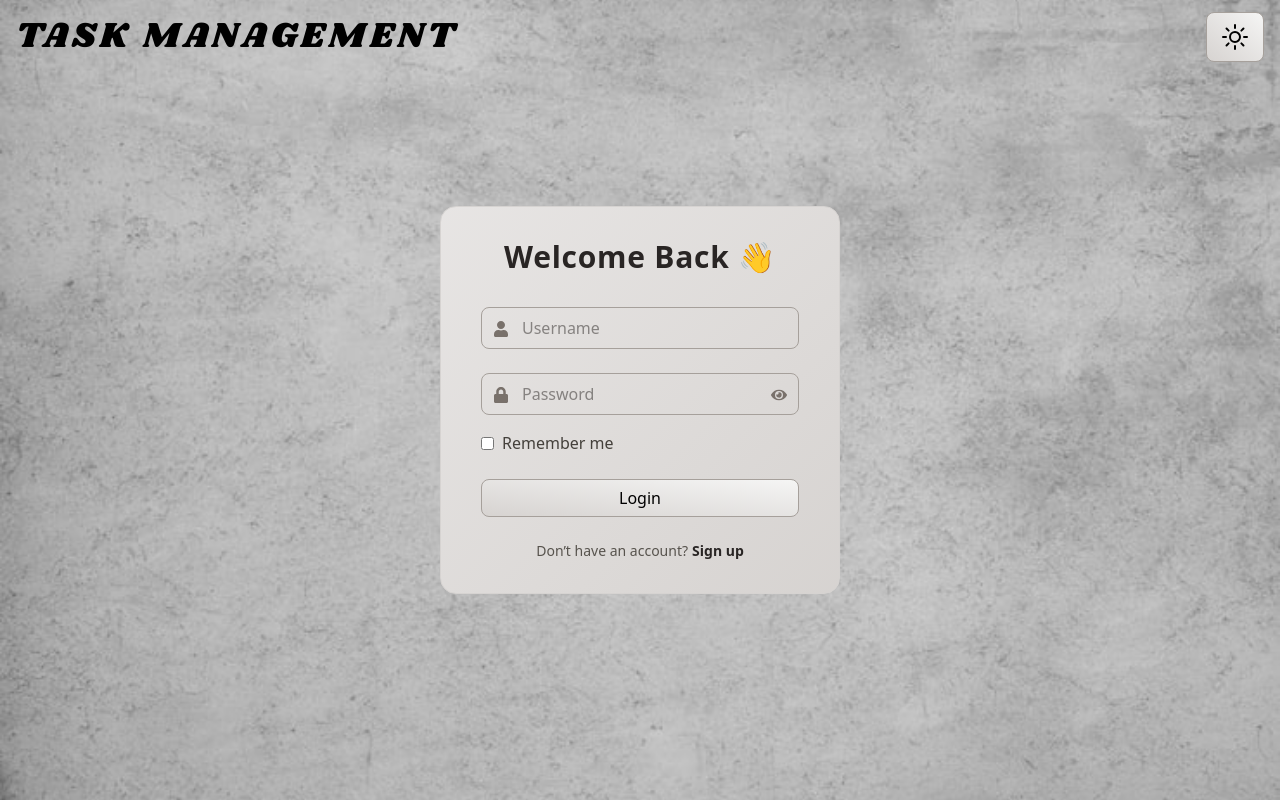
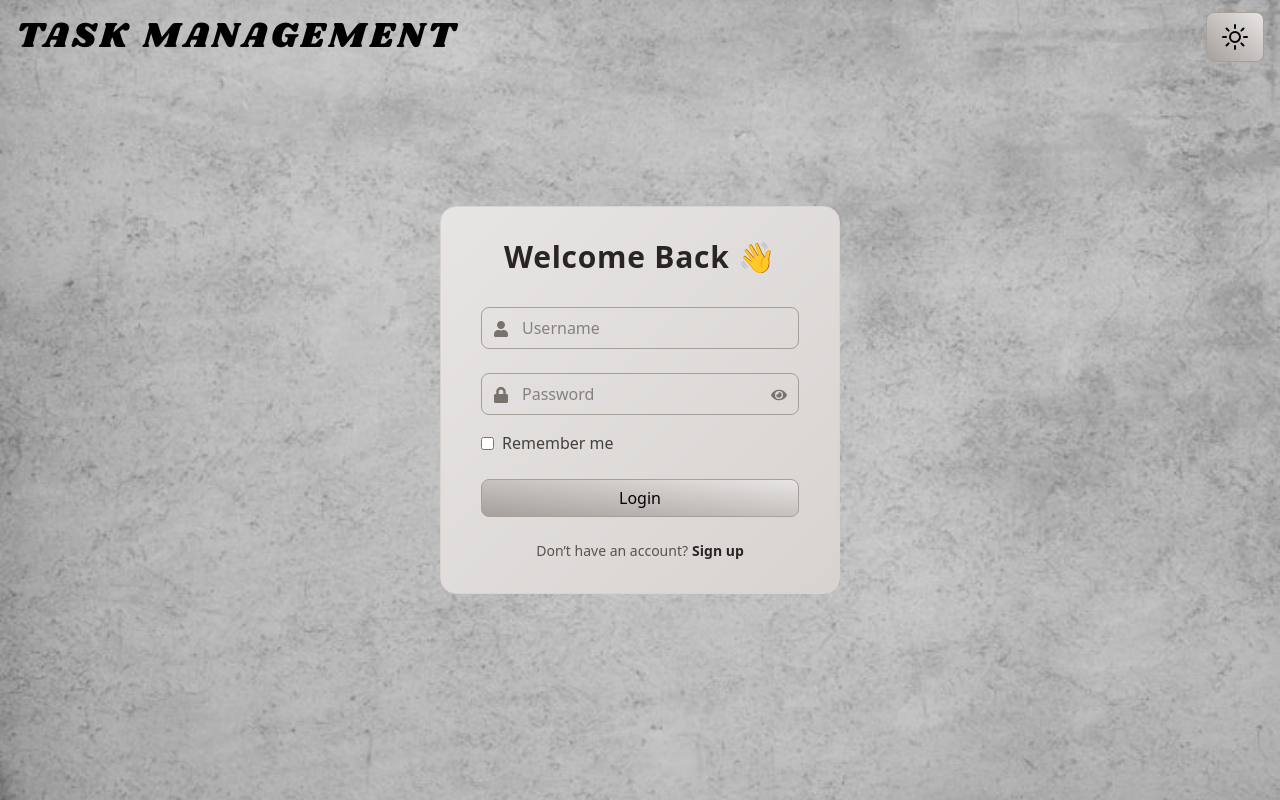
Before and after one commit to AbolfazlSoltaniiii/TaskManagement, a React (Vite) app: page /login in a window 1280 px wide. Built offline with nearby package versions, Linux system fonts and the light colour scheme.

Commit message:
feat : add extraClassName prop to Button component for customizable styling

```diff
--- a/src/components/button/Button.jsx
+++ b/src/components/button/Button.jsx
@@ -1,14 +1,14 @@
-const Button = ({ children, type, onClick }) => {
+const Button = ({ children, type, onClick, extraClassName }) => {
   const className = `border border-stone-400 dark:border-stone-600 rounded-lg cursor-pointer bg-gradient-to-bl
-   to-stone-300 from-stone-100 hover:bg-gradient-to-br hover:from-stone-100 hover:to-stone-300
+   to-stone-400 from-stone-200 hover:bg-gradient-to-br hover:from-stone-200 hover:to-stone-400
     focus:outline-stone-700 dark:bg-gradient-to-br dark:text-stone-200 dark:from-stone-700 dark:to-stone-900
        dark:hover:bg-gradient-to-bl dark:hover:from-stone-700 dark:hover:to-stone-900`;
 
   const style = {
-    extraSmall: `${className} px-3 py-2`,
-    small: `${className} px-7 py-2`,
-    base: `${className} px-9 py-3`,
-    large: `${className} py-1.5 w-full`,
+    extraSmall: `${className} px-3 py-2 ${extraClassName}`,
+    small: `${className} px-7 py-2 ${extraClassName}`,
+    base: `${className} px-9 py-3 ${extraClassName}`,
+    large: `${className} py-1.5 w-full ${extraClassName}`,
   };
 
   return (
```
